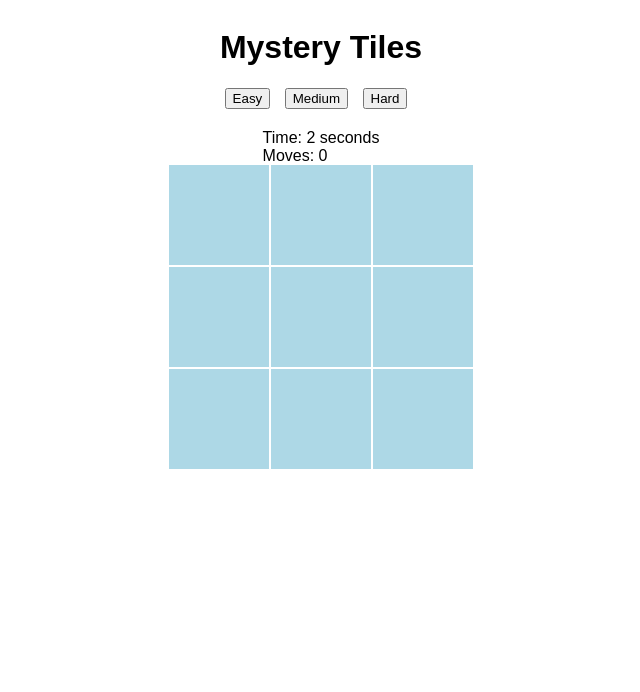
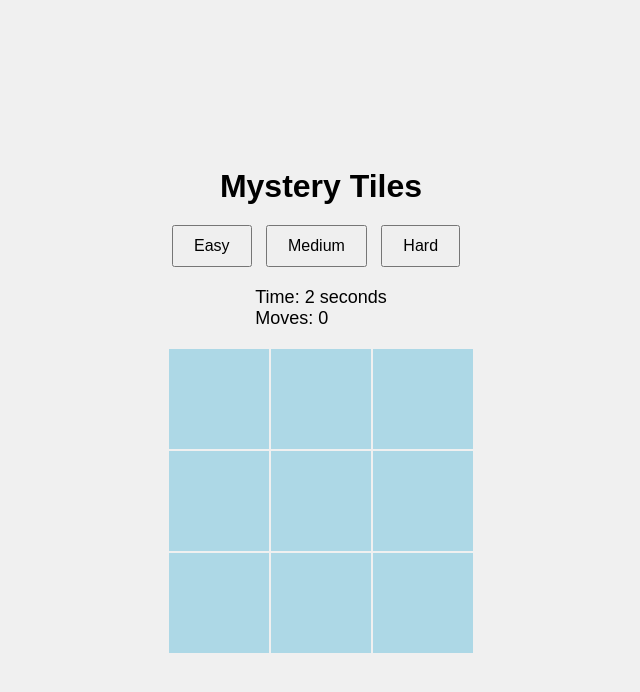
Before and after one commit to Piratehza/mystery-tiles, a plain HTML site: page index.html in a window 1280 px wide. Both pictures are taken after a click on the button "Easy". Shown: the whole page, without its empty margins (319-959 px from the left). Drawn offline with Linux system fonts and the light colour scheme.

Commit message:
Update index.html

```diff
--- a/index.html
+++ b/index.html
@@ -12,11 +12,29 @@
             flex-direction: column;
             align-items: center;
             justify-content: center;
+            margin: 0;
+            height: 100vh;
+            background-color: #f0f0f0;
+        }
+        h1 {
+            margin: 20px;
+        }
+        .controls {
+            margin-bottom: 20px;
+        }
+        .controls button {
+            margin-right: 10px;
+            padding: 10px 20px;
+            font-size: 16px;
+            cursor: pointer;
+        }
+        .info {
+            margin-bottom: 20px;
+            font-size: 18px;
         }
         .grid {
             display: grid;
             grid-gap: 2px;
-            margin-bottom: 20px;
         }
         .tile {
             width: 100px;
@@ -28,12 +46,7 @@
             font-size: 24px;
             font-weight: bold;
             cursor: pointer;
-        }
-        .controls {
-            margin-bottom: 20px;
-        }
-        .controls button {
-            margin-right: 10px;
+            background-size: cover;
         }
     </style>
 </head>
@@ -78,7 +91,7 @@
                         document.getElementById('moves').textContent = moves;
                         if (checkWin()) {
                             clearInterval(interval);
-                            alert('Congratulations! You solved the puzzle.');
+                            alert(`Congratulations! You solved the puzzle in ${timer} seconds and ${moves} moves.`);
                         }
                     }
                 });
@@ -102,6 +115,9 @@
             const tempHTML = tile1.innerHTML;
             tile1.innerHTML = tile2.innerHTML;
             tile2.innerHTML = tempHTML;
+            const tempStyle = tile1.style.backgroundImage;
+            tile1.style.backgroundImage = tile2.style.backgroundImage;
+            tile2.style.backgroundImage = tempStyle;
         }
 
         function shuffleArray(array) {
```
